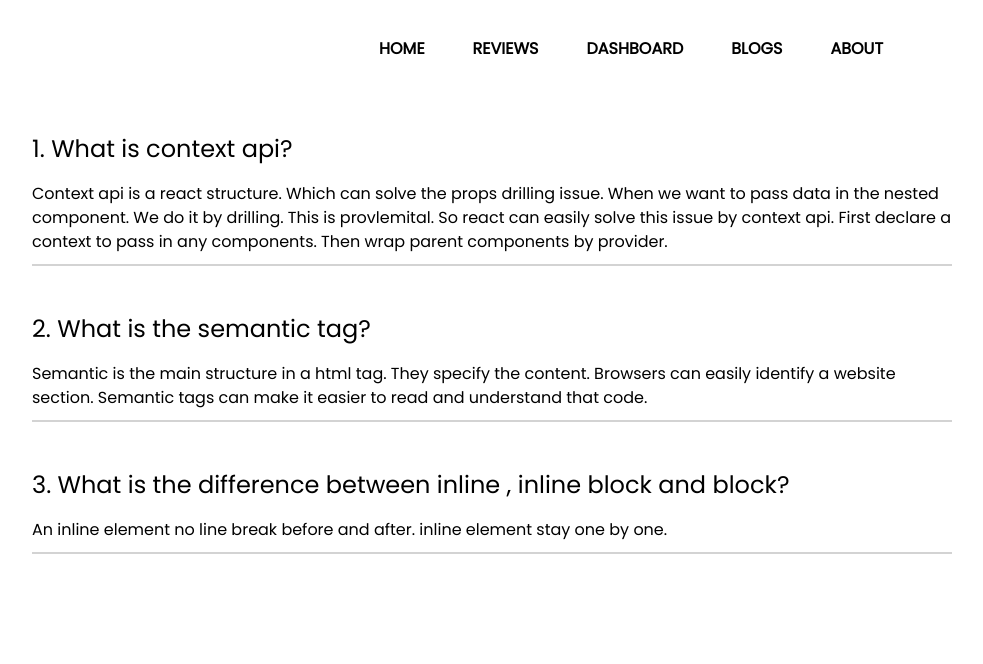
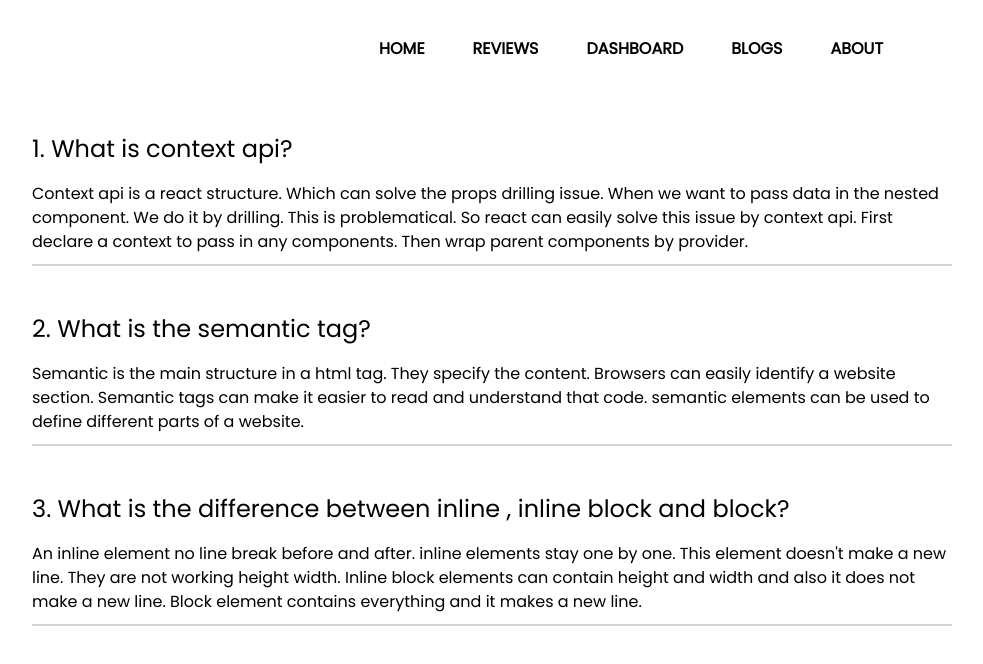
Before and after one commit to TanzimTayef/liza-collection-assignment, a React (Create React App) app: page /blogs in a window 1280 px wide. Shown: the top 664 px of the page, without its empty margins (33-1016 px from the left). Built offline with nearby package versions, Linux system fonts and the light colour scheme.

Commit message:
added quiions answer

```diff
--- a/src/components/Blogs/Blogs.js
+++ b/src/components/Blogs/Blogs.js
@@ -7,16 +7,16 @@ const Blogs = () => {
             <div className='answer'>
                 <h1>1. What is context api?</h1>
                 <p>Context api is a react structure. Which can solve the props drilling issue.
-                When we want to pass data in the nested component. We do it by drilling. This is provlemital. So react can easily solve this issue by context api. First  declare a context to pass in any components. Then wrap parent components  by provider.
-                </p>
+                When we want to pass data in the nested component. We do it by drilling. This is problematical. So react can easily solve this issue by context api. First  declare a context to pass in any components. Then wrap parent components  by provider.</p>
             </div>
             <div className='answer'>
                 <h1>2. What is the semantic tag?</h1>
-                <p>Semantic is the main structure in a html tag. They specify the content. Browsers can easily identify a website section.  Semantic tags can make it easier to read and understand that code. </p>
+                <p>Semantic is the main structure in a html tag. They specify the content. Browsers can easily identify a website section.  Semantic tags can make it easier to read and understand that code. semantic elements  can be used to define different parts of a website.</p>
             </div>
             <div className='answer'>
                 <h1>3. What is the difference between inline , inline block and block?</h1>
-                <p>An inline element no line break before and after. inline element stay one by one.</p>
+                <p>An inline element no line break before and after. inline elements stay one by one. This element doesn't make a new line. They are not working height width.
+                Inline block elements can contain height and width and also it does not make a new line. Block element contains everything and it makes a new line.</p>
             </div>
         </div>
     );
```
